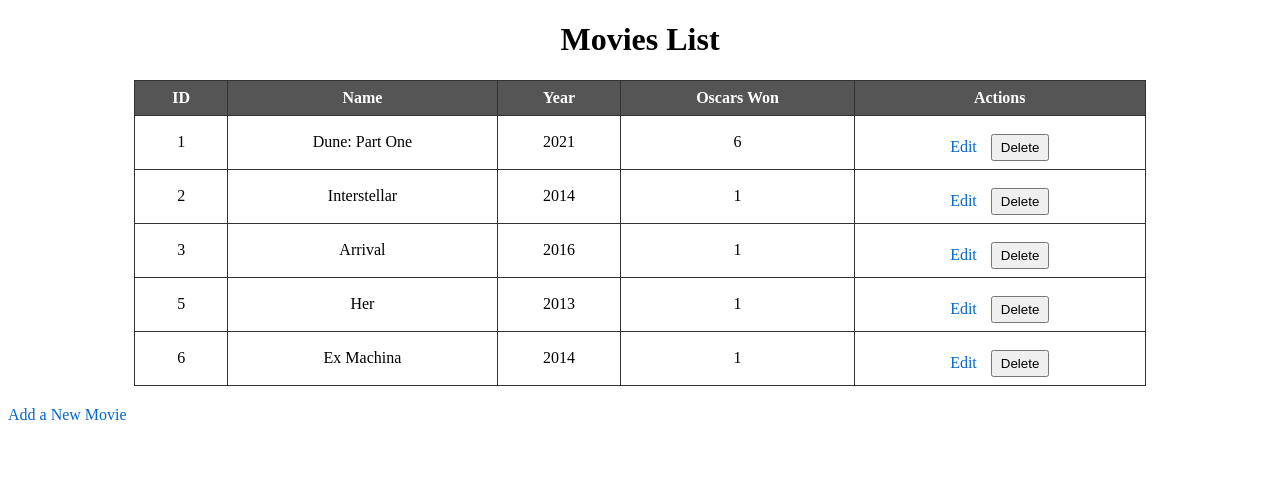
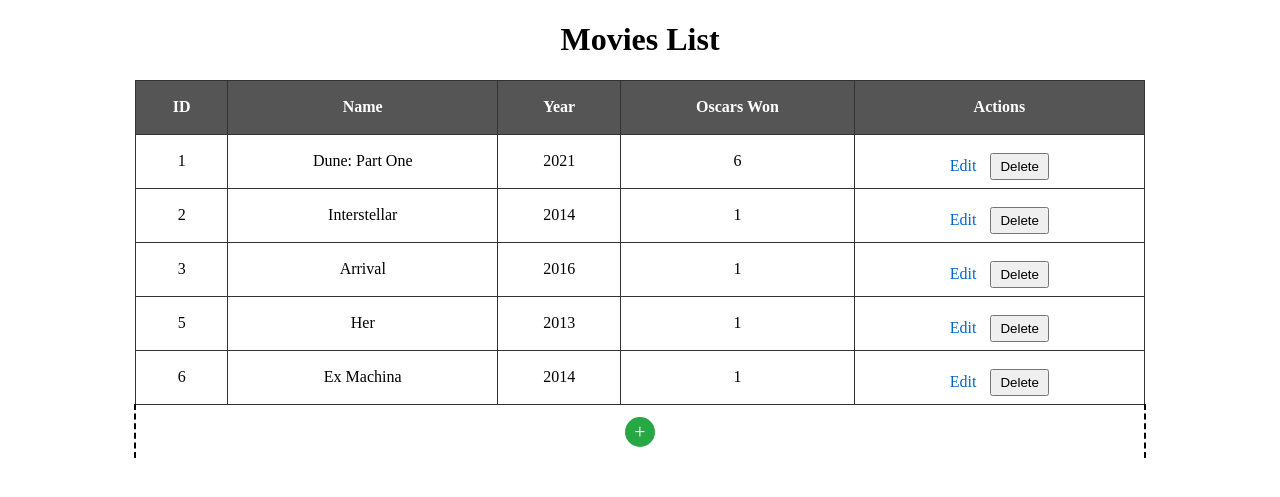
Before and after one commit to muniekstache/Movie-Flask-App, a Flask app: page / in a window 1280 px wide. Shown: the top 497 px of the page. Run offline with Flask 3, Linux system fonts and the light colour scheme.

Commit message:
Some style changes
- Changed add movie link to + button
- renamed flask_application_assignment.py to movies.py

```diff
--- a/app/static/css/styles.css
+++ b/app/static/css/styles.css
@@ -11,6 +11,8 @@
     border: 1px solid #333;
     padding: 8px 12px;
     text-align: center;
+    box-sizing: border-box;
+    height: 54px;
 }
 
 th {
@@ -80,3 +82,35 @@
     text-align: center;
     margin-top: 20px;
 }
+
+.add-movie-row {
+    text-align: center;
+    padding: 8px 12px;
+    vertical-align: middle;
+    border-bottom: 0;
+    border-left: 2px dashed black;
+    border-right: 2px dashed black;
+}
+
+.add-button {
+    display: inline-block;
+    width: 30px;
+    height: 30px;
+    line-height: 30px;
+    border-radius: 50%;
+    background-color: #28a745;
+    color: #fff;
+    font-size: 20px;
+    text-decoration: none;
+    transition: background-color 0.3s ease;
+    align-items: center;
+    justify-content: center;
+}
+
+.add-button:hover {
+    background-color: #218838;
+}
+
+.add-button:active {
+    background-color: #1e7e34;
+}
--- a/app/templates/index.html
+++ b/app/templates/index.html
@@ -40,10 +40,12 @@
                 <td colspan="5">No movies found.</td>
             </tr>
             {% endfor %}
+            <tr>
+                <td colspan="5" class="add-movie-row">
+                    <a href="{{ url_for('add_movie') }}" class="add-button" title="Add a New Movie">+</a>
+                </td>
+            </tr>
         </tbody>
     </table>
-
-    <!-- Link to add a new movie -->
-    <a href="{{ url_for('add_movie') }}">Add a New Movie</a>
 </body>
 </html>
```
Also changed, not shown: movies.py (renamed from flask_application_assignment.py).
